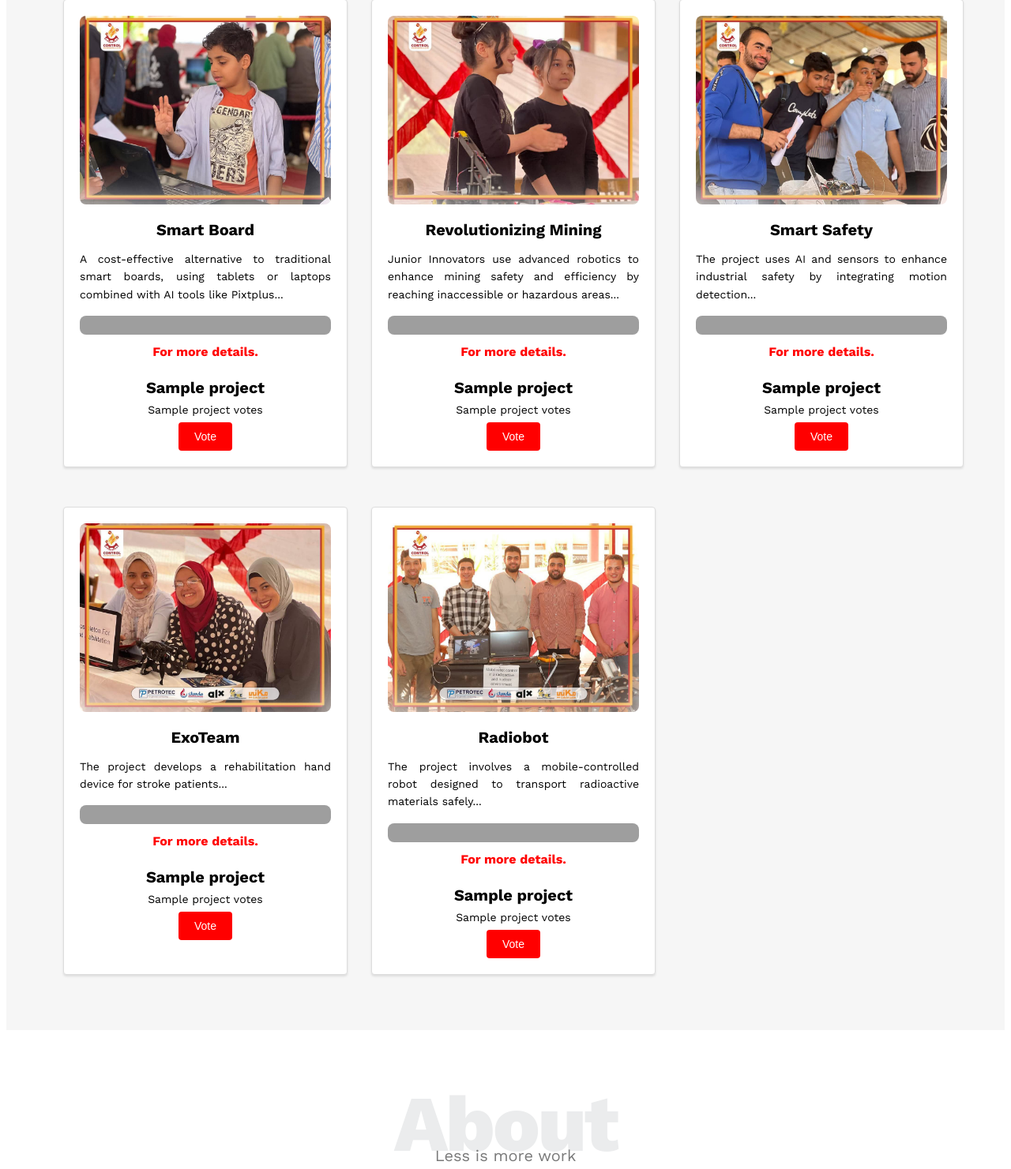
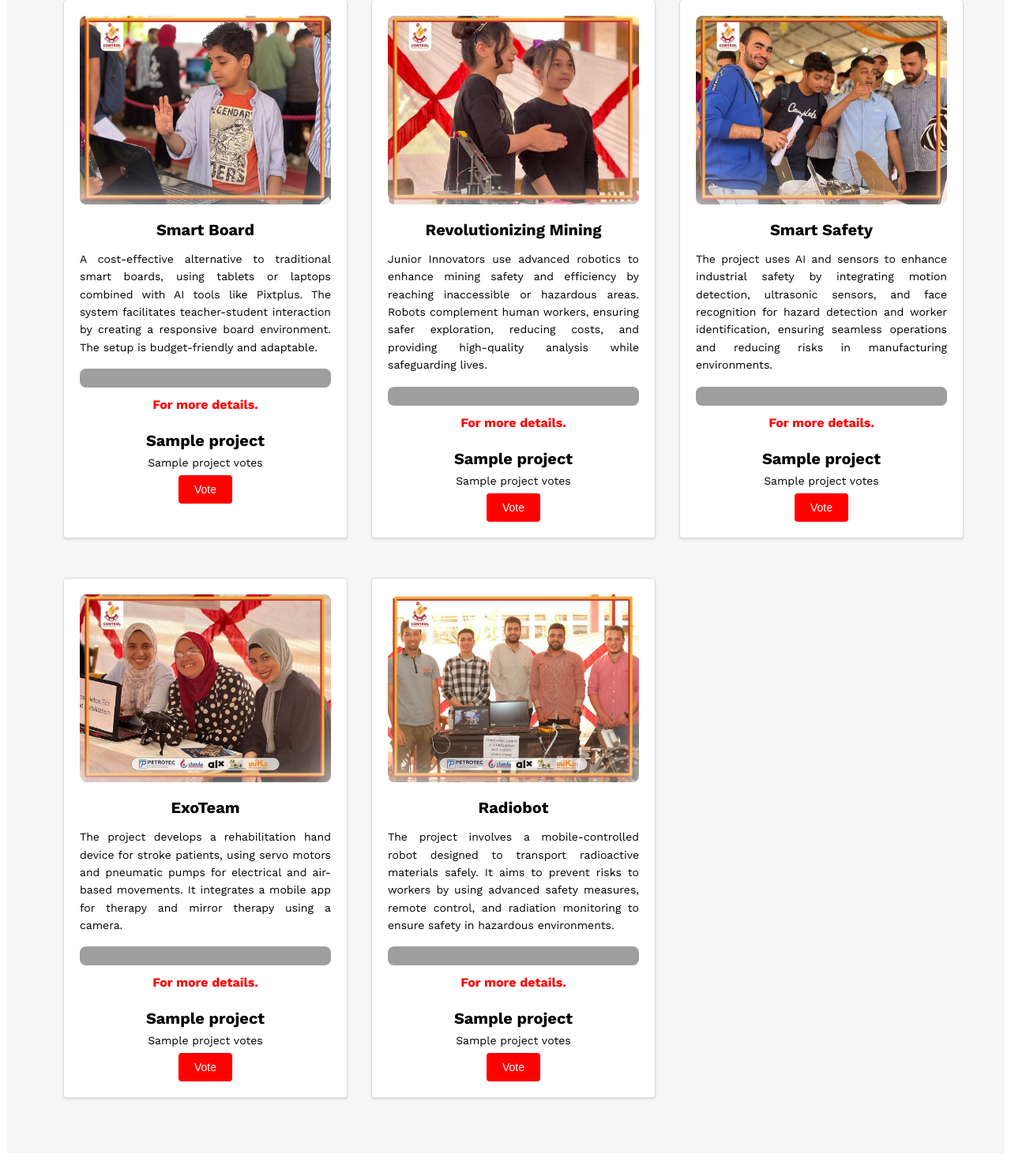
Before and after one commit to SalmaKhalil2/Control-exhibition, a Flask app: template templates/index.html in a window 1280 px wide. Shown: the part 1553-3034 px from the top of the page at 79% size. Run offline with Flask 3, Linux system fonts and the light colour scheme; the template is opened without the code that fills it: most values are stand-ins (such as "Sample title", 1, 10 or a date in 2020); some libraries are stand-ins or nearby versions; grey boxes are pictures that could not be loaded.

Commit message:
Update index.html

```diff
--- a/templates/index.html
+++ b/templates/index.html
@@ -21,7 +21,8 @@
   <!-- Start Header -->
   <div class="header">
     <div class="container">
-      <img src="{{ url_for('static', filename='images/logo.jpg') }}" alt="Submit Icon" style="width: 56px; height: 70px;">
+      <img src="{{ url_for('static', filename='images/logo.jpg') }}" alt="Submit Icon"
+        style="width: 56px; height: 70px;">
 
       <div class="links">
         <span class="icon">
@@ -48,7 +49,8 @@
     <div class="container">
       <div class="feat">
         <i class="fas fa-magic fa-3x"></i>
-        <img src="{{ url_for('static', filename='images/idea.png') }}" alt="Submit Icon" style="width: 50px; height: 50px;">
+        <img src="{{ url_for('static', filename='images/idea.png') }}" alt="Submit Icon"
+          style="width: 50px; height: 50px;">
 
 
         <h3>Submit Your Project
@@ -58,7 +60,8 @@
       </div>
       <div class="feat">
         <i class="far fa-gem fa-3x"></i>
-        <img src="{{ url_for('static', filename='images/vote.png') }}" alt="Submit Icon" style="width: 50px; height: 50px;">
+        <img src="{{ url_for('static', filename='images/vote.png') }}" alt="Submit Icon"
+          style="width: 50px; height: 50px;">
 
 
         <h3>Vote for the Best
@@ -69,7 +72,8 @@
       <div class="feat">
         <i class="fas fa-globe-asia fa-3x"></i>
 
-        <img src="{{ url_for('static', filename='images/talent.png') }}" alt="Submit Icon" style="width: 50px; height: 50px;">
+        <img src="{{ url_for('static', filename='images/talent.png') }}" alt="Submit Icon"
+          style="width: 50px; height: 50px;">
 
 
         <h3>Celebrate Innovation
@@ -93,15 +97,18 @@
 
           <div class="info">
             <h3>Smart Board</h3>
-          <p>A cost-effective alternative to traditional smart boards, using tablets or laptops combined with AI tools like Pixtplus...</p>
+            <p>A cost-effective alternative to traditional smart boards, using tablets or laptops
+              combined with AI tools like Pixtplus. The system facilitates teacher-student interaction by creating a
+              responsive board environment. The setup is budget-friendly and adaptable.</p>
             <a href="https://youtu.be/fJrHuu7OY7A?si=YU0xxdqEwUbLTDT4" target="_blank">
-            <img src="https://upload.wikimedia.org/wikipedia/commons/0/09/YouTube_full-color_icon_%282017%29.svg" alt="YouTube" class="youtube-icon">
+              <img src="https://upload.wikimedia.org/wikipedia/commons/0/09/YouTube_full-color_icon_%282017%29.svg"
+                alt="YouTube" class="youtube-icon">
               For more details.
             </a>
             <form action="/vote" method="POST" class="vote-form">
               <h3>{{ projects[0][1] }}</h3>
               <label for="vote-button">{{ projects[0][3] }} votes</label>
-            <input type="hidden" name="project_id" value="1">  <!-- تغيير قيمة project_id لتناسب هذا المشروع -->
+              <input type="hidden" name="project_id" value="1"> <!-- تغيير قيمة project_id لتناسب هذا المشروع -->
               <button type="submit" id="vote-button" class="vote-button">Vote</button>
             </form>
           </div>
@@ -113,15 +120,18 @@
 
           <div class="info">
             <h3>Revolutionizing Mining</h3>
-          <p>Junior Innovators use advanced robotics to enhance mining safety and efficiency by reaching inaccessible or hazardous areas...</p>
+            <p>Junior Innovators use advanced robotics to enhance mining safety and efficiency by reaching inaccessible
+              or hazardous areas. Robots complement human workers, ensuring safer exploration, reducing costs, and
+              providing high-quality analysis while safeguarding lives.</p>
             <a href="https://youtu.be/yf_m48tIXD0?si=Ll1VBsKMBzM2Kg2t" target="_blank">
-            <img src="https://upload.wikimedia.org/wikipedia/commons/0/09/YouTube_full-color_icon_%282017%29.svg" alt="YouTube" class="youtube-icon">
+              <img src="https://upload.wikimedia.org/wikipedia/commons/0/09/YouTube_full-color_icon_%282017%29.svg"
+                alt="YouTube" class="youtube-icon">
               For more details.
             </a>
             <form action="/vote" method="POST" class="vote-form">
               <h3>{{ projects[1][1] }}</h3>
               <label for="vote-button">{{ projects[1][3] }} votes</label>
-            <input type="hidden" name="project_id" value="2">  <!-- تغيير قيمة project_id لتناسب هذا المشروع -->
+              <input type="hidden" name="project_id" value="2"> <!-- تغيير قيمة project_id لتناسب هذا المشروع -->
               <button type="submit" id="vote-button" class="vote-button">Vote</button>
             </form>
           </div>
@@ -133,15 +143,18 @@
 
           <div class="info">
             <h3>Smart Safety</h3>
-          <p>The project uses AI and sensors to enhance industrial safety by integrating motion detection...</p>
+            <p>The project uses AI and sensors to enhance industrial safety by integrating motion detection, ultrasonic
+              sensors, and face recognition for hazard detection and worker identification, ensuring seamless operations
+              and reducing risks in manufacturing environments.</p>
             <a href="https://youtu.be/9heKa6B9PPw?si=0D6DzcpRfZYmyMpn" target="_blank">
-            <img src="https://upload.wikimedia.org/wikipedia/commons/0/09/YouTube_full-color_icon_%282017%29.svg" alt="YouTube" class="youtube-icon">
+              <img src="https://upload.wikimedia.org/wikipedia/commons/0/09/YouTube_full-color_icon_%282017%29.svg"
+                alt="YouTube" class="youtube-icon">
               For more details.
             </a>
             <form action="/vote" method="POST" class="vote-form">
               <h3>{{ projects[2][1] }}</h3>
               <label for="vote-button">{{ projects[2][3] }} votes</label>
-            <input type="hidden" name="project_id" value="3">  <!-- تغيير قيمة project_id لتناسب هذا المشروع -->
+              <input type="hidden" name="project_id" value="3"> <!-- تغيير قيمة project_id لتناسب هذا المشروع -->
               <button type="submit" id="vote-button" class="vote-button">Vote</button>
             </form>
           </div>
@@ -153,15 +166,18 @@
 
           <div class="info">
             <h3>ExoTeam</h3>
-          <p>The project develops a rehabilitation hand device for stroke patients...</p>
+            <p>The project develops a rehabilitation hand device for stroke patients, using servo motors and pneumatic
+              pumps for electrical and air-based movements. It integrates a mobile app for therapy and mirror therapy
+              using a camera.</p>
             <a href="https://youtu.be/t0iDpxJY3NU?si=FGywggZP5z_MqUz-" target="_blank">
-            <img src="https://upload.wikimedia.org/wikipedia/commons/0/09/YouTube_full-color_icon_%282017%29.svg" alt="YouTube" class="youtube-icon">
+              <img src="https://upload.wikimedia.org/wikipedia/commons/0/09/YouTube_full-color_icon_%282017%29.svg"
+                alt="YouTube" class="youtube-icon">
               For more details.
             </a>
             <form action="/vote" method="POST" class="vote-form">
               <h3>{{ projects[3][1] }}</h3>
               <label for="vote-button">{{ projects[3][3] }} votes</label>
-            <input type="hidden" name="project_id" value="4">  <!-- تغيير قيمة project_id لتناسب هذا المشروع -->
+              <input type="hidden" name="project_id" value="4"> <!-- تغيير قيمة project_id لتناسب هذا المشروع -->
               <button type="submit" id="vote-button" class="vote-button">Vote</button>
             </form>
           </div>
@@ -173,15 +189,18 @@
 
           <div class="info">
             <h3>Radiobot</h3>
-          <p>The project involves a mobile-controlled robot designed to transport radioactive materials safely...</p>
+            <p>The project involves a mobile-controlled robot designed to transport radioactive materials safely. It
+              aims to prevent risks to workers by using advanced safety measures, remote control, and radiation
+              monitoring to ensure safety in hazardous environments.</p>
             <a href="https://youtu.be/lC2W08Bo40I?si=c0UtFLy7qU64nMbG" target="_blank">
-            <img src="https://upload.wikimedia.org/wikipedia/commons/0/09/YouTube_full-color_icon_%282017%29.svg" alt="YouTube" class="youtube-icon">
+              <img src="https://upload.wikimedia.org/wikipedia/commons/0/09/YouTube_full-color_icon_%282017%29.svg"
+                alt="YouTube" class="youtube-icon">
               For more details.
             </a>
             <form action="/vote" method="POST" class="vote-form">
               <h3>{{ projects[4][1] }}</h3>
               <label for="vote-button">{{ projects[4][3] }} votes</label>
-            <input type="hidden" name="project_id" value="5">  <!-- تغيير قيمة project_id لتناسب هذا المشروع -->
+              <input type="hidden" name="project_id" value="5"> <!-- تغيير قيمة project_id لتناسب هذا المشروع -->
               <button type="submit" id="vote-button" class="vote-button">Vote</button>
             </form>
           </div>
```
Lines whose indentation alone changed are shown as unchanged.
